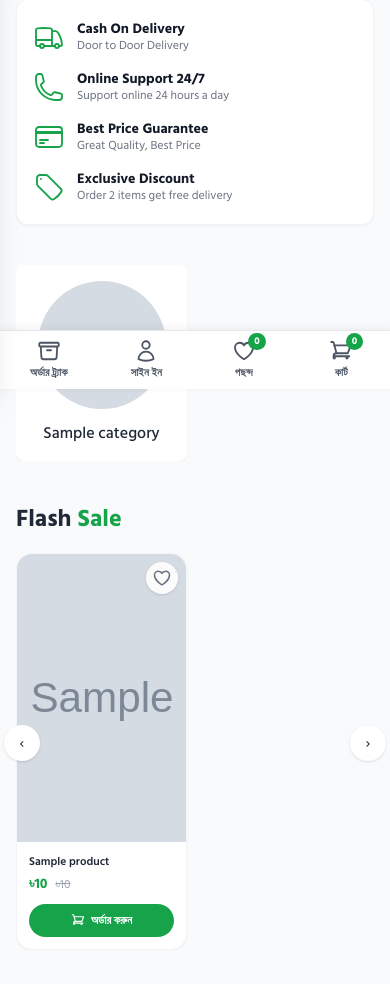
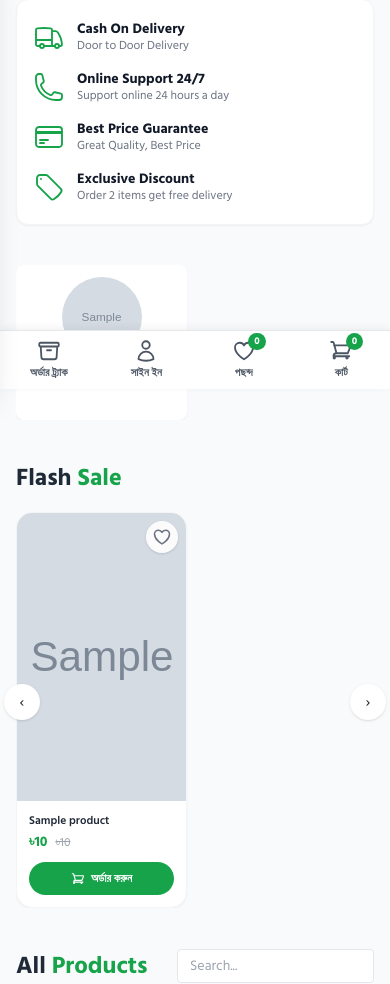
Before and after one commit to hafizurrmm/rafamarts, a Laravel app: page / in a window 390 px wide. Shown: the part 455-1439 px from the top of the page. Run offline with Laravel 12, Linux system fonts and the light colour scheme; tables that the repository leaves empty hold one stand-in row (values such as "Sample post"); grey boxes marked "Sample" are stand-in pictures; some libraries are stand-ins or nearby versions.

Commit message:
Category slider: 5rem images on mobile, names always 2 lines
Co-Authored-By: Claude Sonnet 5.5 <noreply@anthropic.com>
Claude-Session: https://claude.ai/code/session_01QNqgCdSLPLgeTaecYFLcbG

```diff
--- a/resources/views/home/index.blade.php
+++ b/resources/views/home/index.blade.php
@@ -106,13 +106,13 @@
                 <div class="swiper category-swiper">
                     <div class="swiper-wrapper">
                         @foreach($categories as $category)
-                            <div class="swiper-slide text-center">
-                                <a href="{{ route('home', ['category' => $category->slug]) }}" class="block bg-white rounded-lg shadow-sm p-4">
+                            <div class="swiper-slide h-auto text-center">
+                                <a href="{{ route('home', ['category' => $category->slug]) }}" class="block h-full bg-white rounded-lg shadow-sm p-3 md:p-4">
                                     <img src="{{ $category->image ? asset('storage/' . $category->image) : asset('images/placeholder-product.png') }}"
                                          alt="{{ $category->name }}"
-                                         class="w-full max-w-[8rem] md:max-w-[9rem] aspect-square mx-auto rounded-full object-cover"
+                                         class="w-20 h-20 md:w-full md:h-auto md:max-w-[9rem] aspect-square mx-auto rounded-full object-cover"
                                          loading="lazy" decoding="async">
-                                    <p class="mt-3 text-base font-medium brand-hover-text">{{ $category->name }}</p>
+                                    <p class="mt-3 text-sm md:text-base leading-snug font-medium brand-hover-text line-clamp-2 min-h-[2.75em]">{{ $category->name }}</p>
                                 </a>
                             </div>
                         @endforeach
```
